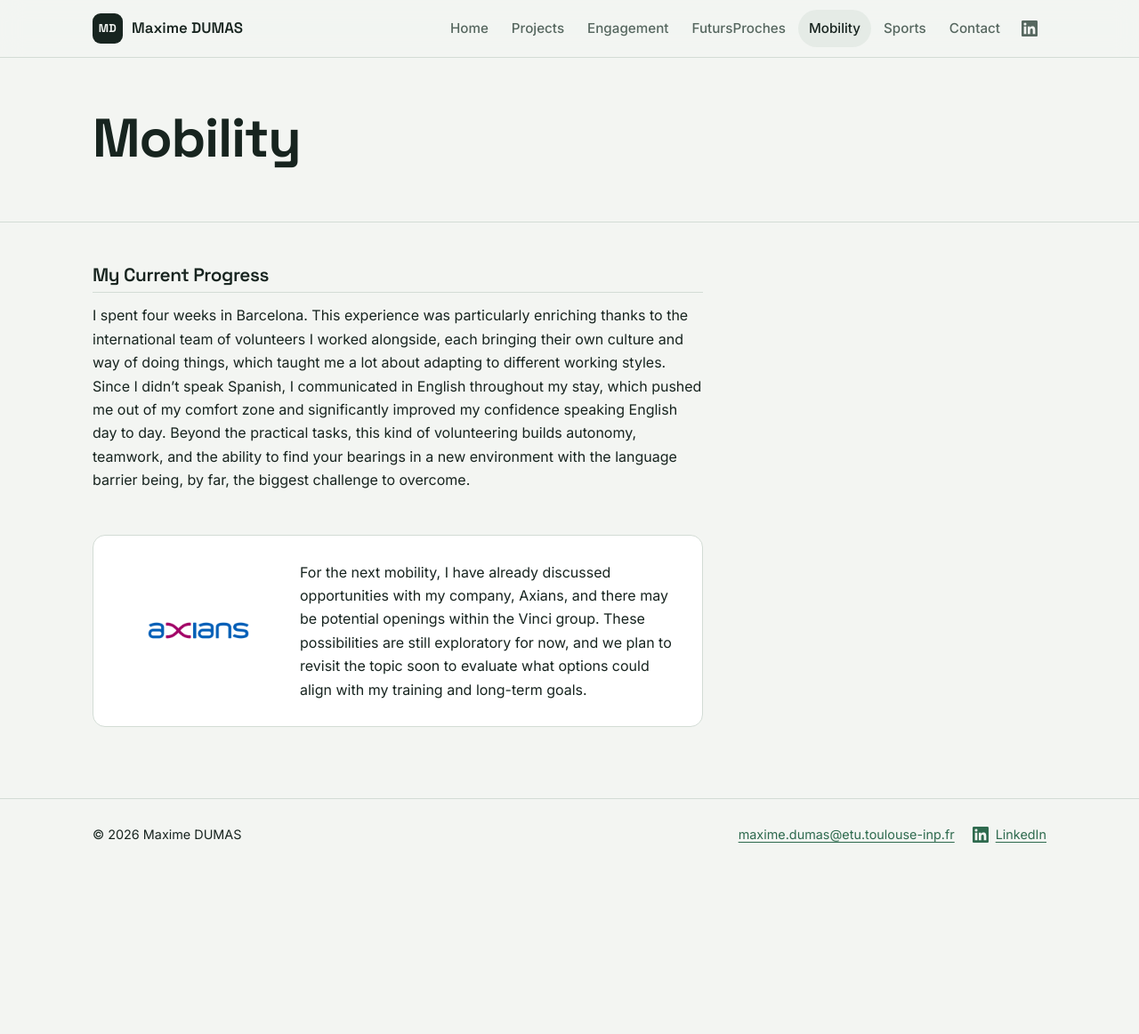
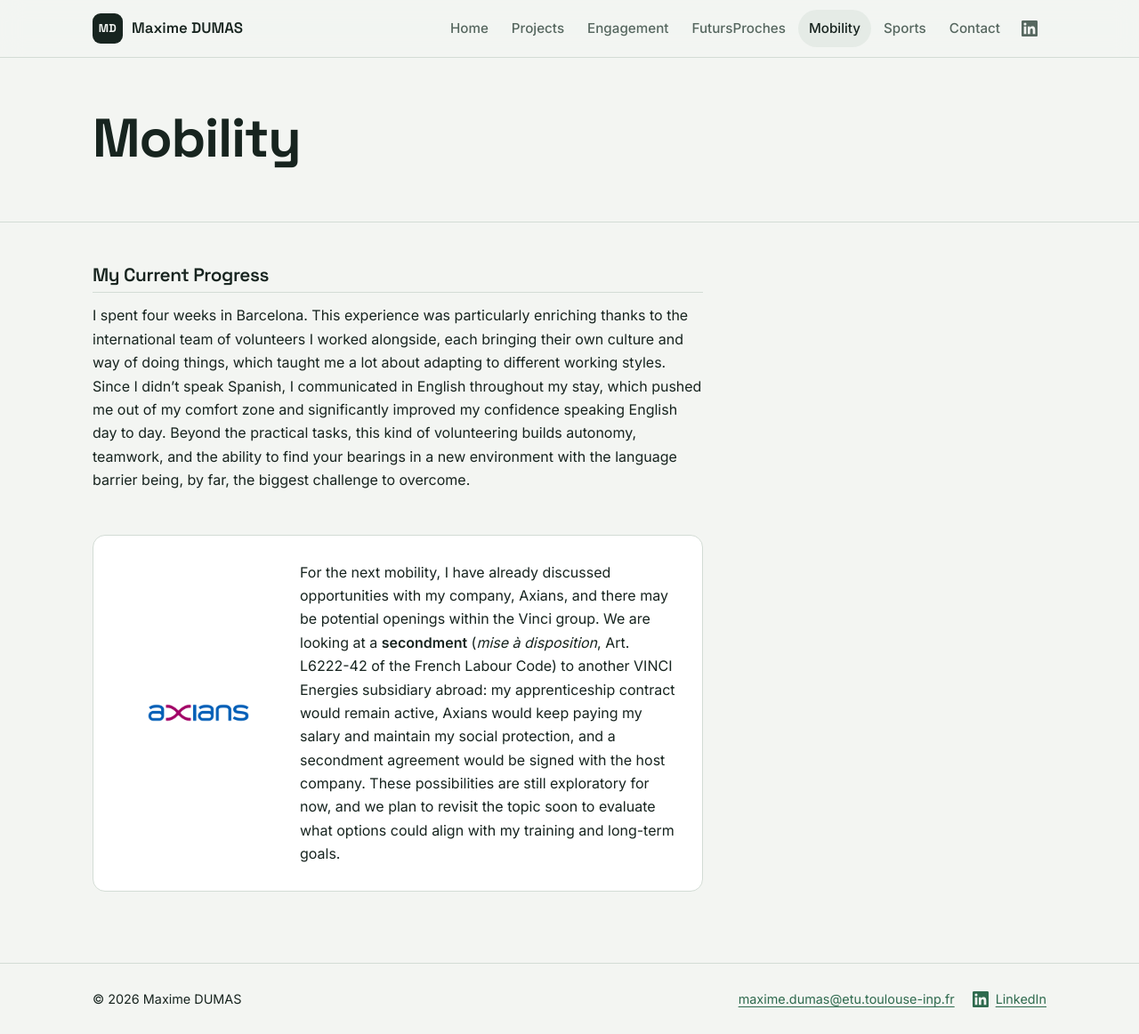
Before and after one commit to maximedumas46/e-portfolio, a Jekyll site: the page built from mobility.md, in a window 1280 px wide and 1162 px high. Shown: the whole window at 89% size. Built offline with Jekyll 4.4.1, drawn with Linux system fonts in a browser that asks for light colours.

Commit message:
Mobility: precise secondment (mise à disposition) to another VINCI Energies subsidiary

```diff
--- a/mobility.md
+++ b/mobility.md
@@ -23,7 +23,7 @@ I spent four weeks in Barcelona. This experience was particularly enriching than
   </div>
   <div class="prose" markdown="1">
 
-For the next mobility, I have already discussed opportunities with my company, Axians, and there may be potential openings within the Vinci group. These possibilities are still exploratory for now, and we plan to revisit the topic soon to evaluate what options could align with my training and long-term goals.
+For the next mobility, I have already discussed opportunities with my company, Axians, and there may be potential openings within the Vinci group. We are looking at a **secondment** (*mise à disposition*, Art. L6222-42 of the French Labour Code) to another VINCI Energies subsidiary abroad: my apprenticeship contract would remain active, Axians would keep paying my salary and maintain my social protection, and a secondment agreement would be signed with the host company. These possibilities are still exploratory for now, and we plan to revisit the topic soon to evaluate what options could align with my training and long-term goals.
 
   </div>
 </section>
```
